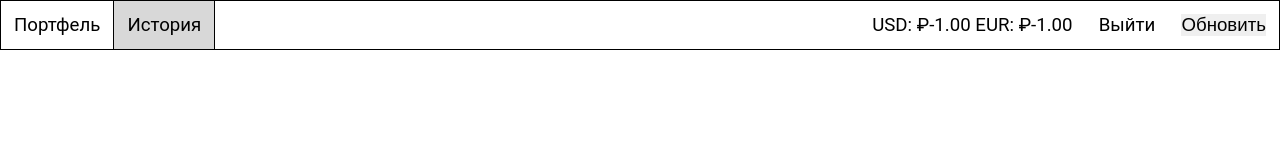
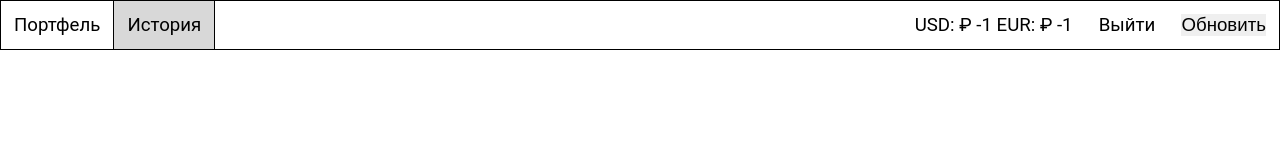
Before and after one commit to rlz/invest, a React (Create React App) app: page / in a window 1280 px wide. Shown: the top 160 px of the page. Built offline with nearby package versions, Linux system fonts and the light colour scheme; no server answers.

Commit message:
Better currencies formatter (spaces-comma)

```diff
--- a/src/widgets/spans.tsx
+++ b/src/widgets/spans.tsx
@@ -3,19 +3,23 @@ import { Currency } from '../api/common';
 import { c } from '../tools/react';
 import "./spans.scss";
 
+export function fNum (v: number): string {
+  return (Math.round(v * 100) / 100).toLocaleString("ru-RU");
+}
+
 export const Rub = (props: { v: number; color?: boolean }): JSX.Element => {
   const cls = c('currency rub', [props.v > 0, "positive"], [props.v < 0, "negative"], [props.color === true, "color"]);
-  return <span className={cls}>{'\u20BD'}{props.v.toFixed(2)}</span>;
+  return <span className={cls}>{'\u20BD'} {fNum(props.v)}</span>;
 };
 
 export const Usd = (props: { v: number; color?: boolean }): JSX.Element => {
   const cls = c('currency usd', [props.v > 0, "positive"], [props.v < 0, "negative"], [props.color === true, "color"]);
-  return <span className={cls}>${props.v.toFixed(2)}</span>;
+  return <span className={cls}>$ {fNum(props.v)}</span>;
 };
 
 export const Eur = (props: { v: number; color?: boolean }): JSX.Element => {
   const cls = c('currency eur', [props.v > 0, "positive"], [props.v < 0, "negative"], [props.color === true, "color"]);
-  return <span className={cls}>{'\u20AC'}{props.v.toFixed(2)}</span>;
+  return <span className={cls}>{'\u20AC'} {fNum(props.v)}</span>;
 };
 
 export const Cur = (props: { t: Currency; v: number; color?: boolean }): JSX.Element => {
@@ -32,5 +36,5 @@ export const Cur = (props: { t: Currency; v: number; color?: boolean }): JSX.Ele
 
 export const Prc = (props: { v: number; color?: boolean }): JSX.Element => {
   const cls = c('percent', [props.v > 0, "positive"], [props.v < 0, "negative"], [props.color === true, "color"]);
-  return <span className={cls}>{(props.v * 100).toFixed(2)}%</span>;
+  return <span className={cls}>{fNum(props.v * 100)}%</span>;
 };
```
